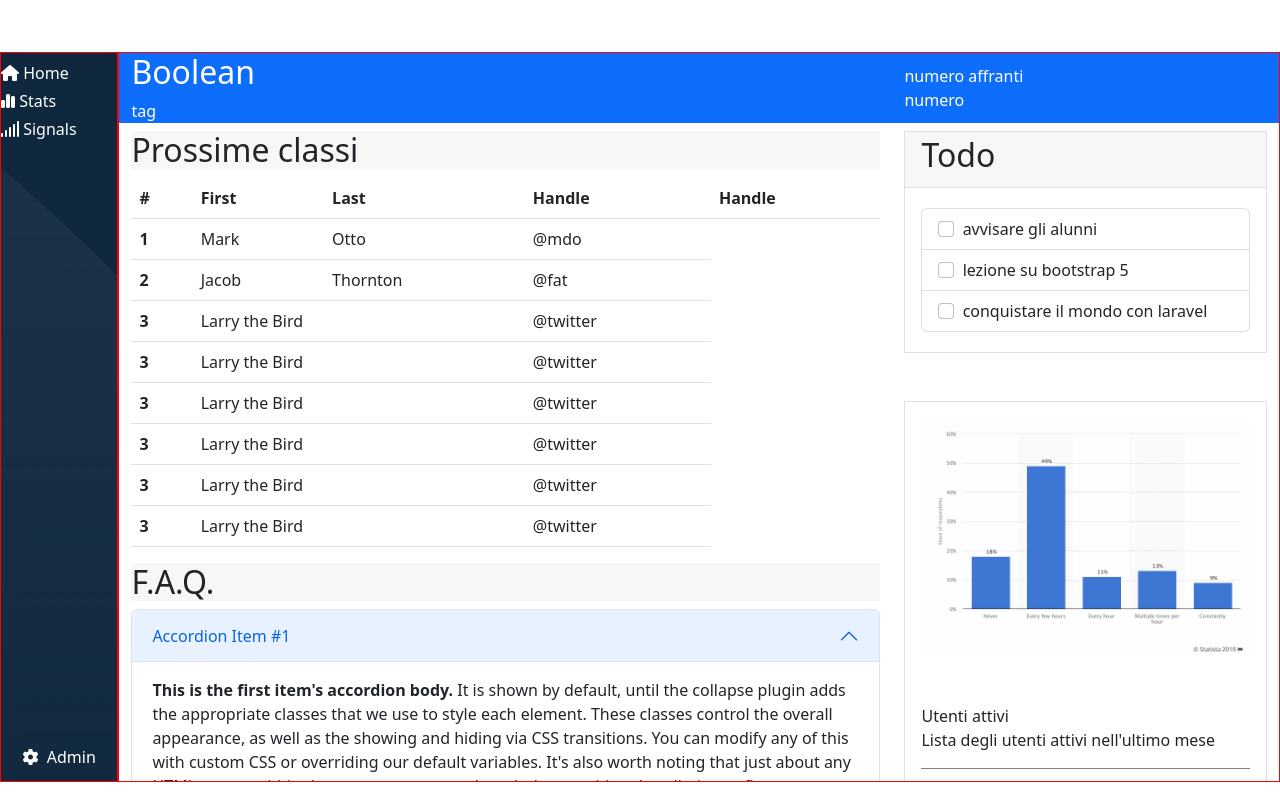
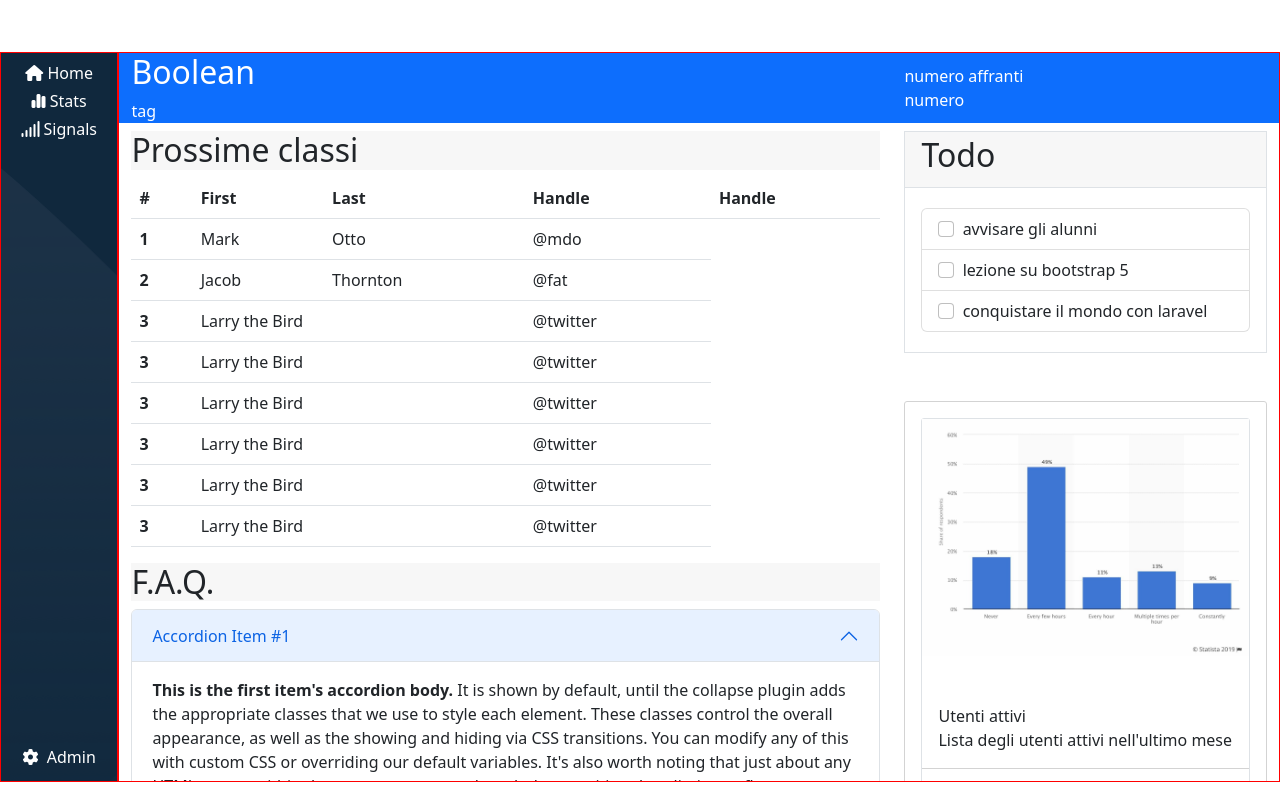
Before and after one commit to andreaa21/html-css-bootstrap-dashboard, a plain HTML site: page index.html in a window 1280 px wide. Shown: the part 66-859 px from the top of the page. Drawn offline with nearby package versions, Linux system fonts and the light colour scheme.

Commit message:
add border to active-users

```diff
--- a/assets/css/style.css
+++ b/assets/css/style.css
@@ -16,6 +16,10 @@
 ul{
   margin: 0;
   padding: 0;
+}
+
+.r-3{
+  border-radius: 3px;
 }
 
 .bg-lightgray{
@@ -72,6 +76,11 @@ main{
 
 /* content-bottom */
 
+.border-container{
+  border: 1px solid lightgray;
+  padding: 1rem;
+}
+
 .active-users a{
   font-size: .9rem;
 }
@@ -83,9 +92,9 @@ main{
 .active-users ul li{
   font-size: .8rem;
   padding: .5rem 0;
-  border-bottom: 1px solid gray;
+  border-bottom: 1px solid lightgray;
 }
 
 .active-users ul li:first-child{
-  border-top: 1px solid gray;
+  border-top: 1px solid lightgray;
 }
--- a/index.html
+++ b/index.html
@@ -53,7 +53,7 @@
       <div class="row h-100">
         <div class="col p-0 text-start">
 
-          <div class="sidenav-top">
+          <div class="sidenav-top text-center">
             <ul class="mt-2">
               <li class="my-1">
                 <i class="fa-solid fa-house"></i>
@@ -277,38 +277,42 @@
                   </div>
                 </div>
 
-                <div class="active-users p-3 border mt-5">
+                <div class="border-container r-3 mt-5">
+                  <div class="active-users r-3 border">
                     <div class="chart mb-5">
                       <img src="assets/img/chart.jpg" alt="chart">
                     </div>
                     <div class="list p-0">
-                    <span>
+                      <span class="px-3">
                         Utenti attivi
                       </span>
-                    <p>
+                      <p class="px-3">
                         Lista degli utenti attivi nell'ultimo mese
                       </p>
                       <ul>
                         <li>
-                        <span>
+                          <span class="px-3">
                             Gennaio: 1200
                           </span>
                         </li>
                         <li>
-                        <span>
+                          <span class="px-3">
                             Febbraio: 800
                           </span>
                         </li>
                         <li>
-                        <span>
+                          <span class="px-3">
                             Marzo: 1500
                           </span>
                         </li>
                       </ul>
                     </div>
-                  <a href="#">
+                    <div class="report my-3">
+                      <a href="#" class="px-3">
                         Visualizza report approfondito
                       </a>
+                    </div>
+                  </div>
                 </div>
 
               </div>
```
Lines whose indentation alone changed are shown as unchanged.
